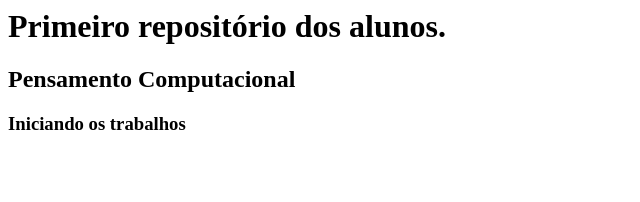
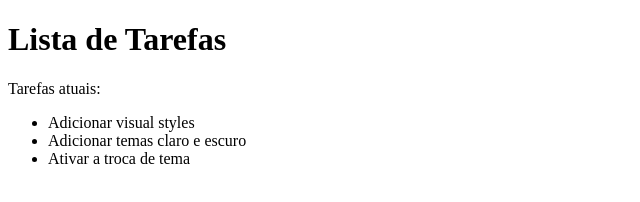
Before and after one commit to danigonc/Aulas_Pensamento_Computacional, a plain HTML site: page index.html in a window 1280 px wide. Shown: the whole page, without its empty margins (0-640 px from the left). Drawn offline with Linux system fonts and the light colour scheme.

Commit message:
Update index.html

```diff
--- a/index.html
+++ b/index.html
@@ -1,5 +1,20 @@
-<html>
-  <h1>Primeiro repositório dos alunos.</h1>
-  <h2>Pensamento Computacional</h2>
-  <h3>Iniciando os trabalhos</h3>
+<!DOCTYPE html>
+<html lang="port">
+<head>
+    <meta charset="UTF-8">
+    <meta http-equiv="X-UA-Compatible" content="IE=edge">
+    <meta name="viewport" content="width=device-width, initial-scale=1.0">
+    <title>Simples website</title>
+    <link rel="stylesheet" href="main.css">
+</head>
+<body>
+  <h1>Lista de Tarefas</h1>
+  <p id="msg">Tarefas atuais:</p>
+  <ul>
+    <li class="list">Adicionar visual styles</li>
+    <li class="list">Adicionar temas claro e escuro</li>
+    <li>Ativar a troca de tema</li>
+  </ul>
+
+</body>
 </html>
```
